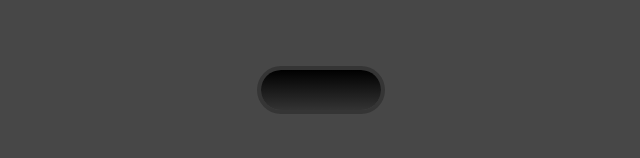
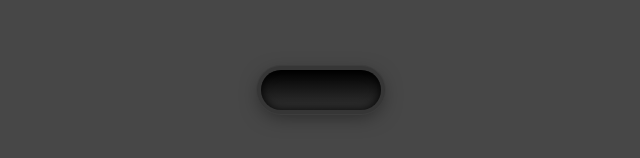
Before and after one commit to jakubfolta/CSSPlayground, a website: page index.html in a window 1280 px wide. Shown: the part 308-466 px from the top of the page, 319-959 px from the left. Drawn offline with Linux system fonts and the light colour scheme.

Commit message:
Create Glowing checkbox button.

```diff
--- a/style.css
+++ b/style.css
@@ -20,8 +20,8 @@ input[type="checkbox"] {
   width: 120px;
   height: 40px;
   -webkit-appearance: none;
-  background: linear-gradient(0deg, #333, #000);
+  background: linear-gradient(0deg, hsl(0, 0%, 20%), hsl(0, 0%, 0%));
   outline: none;
   border-radius: 20px;
-  box-shadow: 0 0 0 4px #353535;
+  box-shadow: 0 0 0 4px hsl(0, 0%, 21%), 0 0 0 5px hsl(0, 0%, 24%), inset 0 0 10px hsla(0,0%,0%,1), 0 5px 20px hsla(0,0%,0%,0.5);
 }
```
